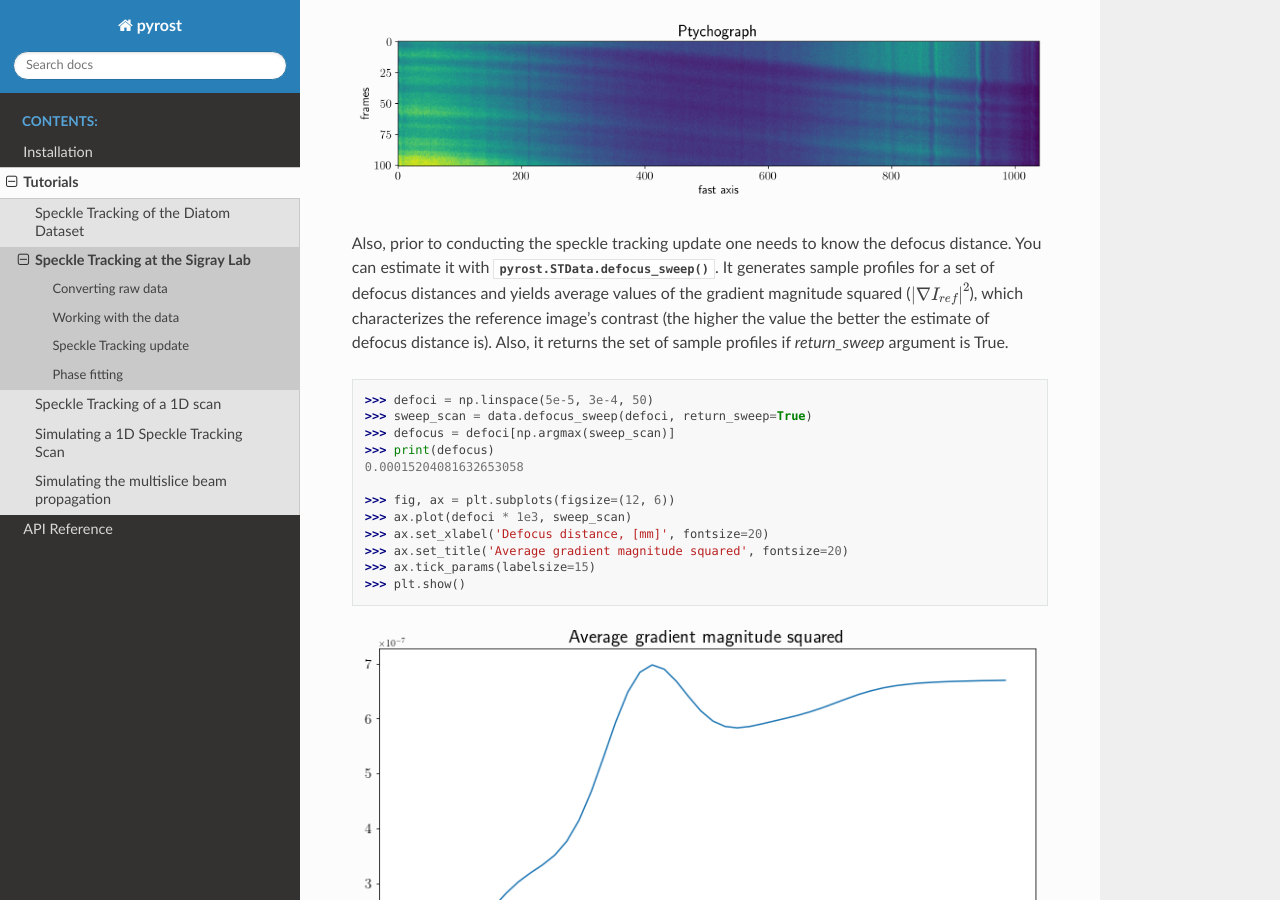
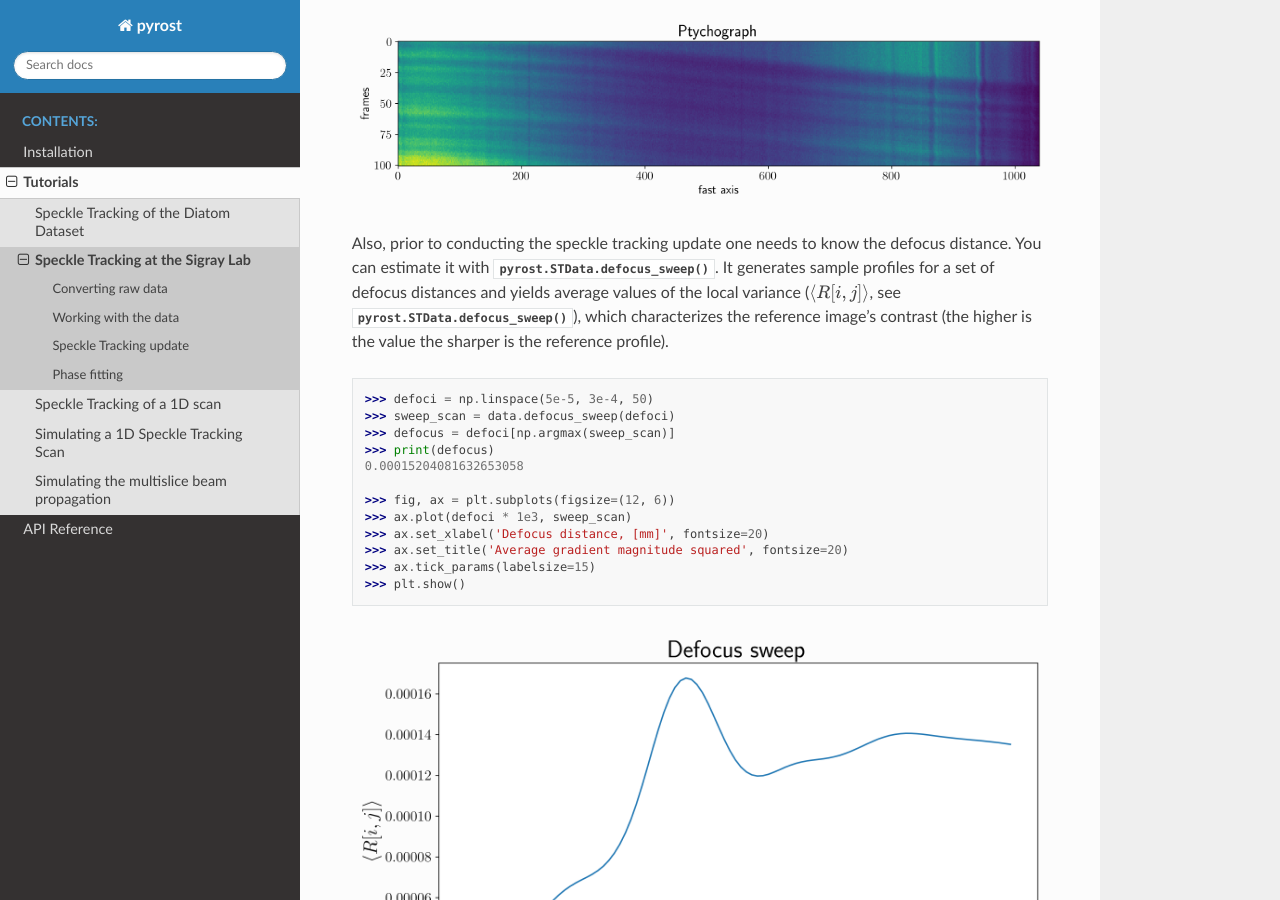
Before and after one commit to simply-nicky/pyrost, a Sphinx documentation site: the page built from docs/tutorials/sigray.rst, in a window 1280 px wide and 900 px high, scrolled down 947 px. Built offline with Sphinx 7.4.7 and the Read the Docs theme 2.0.0, drawn with Linux system fonts in a browser that asks for light colours.

Commit message:
Documentation updated

```diff
--- a/docs/tutorials/sigray.rst
+++ b/docs/tutorials/sigray.rst
@@ -49,15 +49,14 @@ and crop it using a region of interest as follows:
 Also, prior to conducting the speckle tracking update one needs to know the
 defocus distance. You can estimate it with :func:`pyrost.STData.defocus_sweep`.
 It generates sample profiles for a set of defocus distances and yields average values
-of the gradient magnitude squared (:math:`\left| \nabla I_{ref} \right|^2`), which
-characterizes the reference image's contrast (the higher the value the better the
-estimate of defocus distance is). Also, it returns the set of sample profiles if
-`return_sweep` argument is True.
+of the local variance (:math:`\left< R[i, j] \right>`, see
+:func:`pyrost.STData.defocus_sweep`), which characterizes the reference image's
+contrast (the higher is the value the sharper is the reference profile).
 
 .. doctest::
 
     >>> defoci = np.linspace(5e-5, 3e-4, 50) # doctest: +SKIP
-    >>> sweep_scan = data.defocus_sweep(defoci, return_sweep=True)
+    >>> sweep_scan = data.defocus_sweep(defoci)
     >>> defocus = defoci[np.argmax(sweep_scan)] # doctest: +SKIP
     >>> print(defocus) # doctest: +SKIP
     0.00015204081632653058
```
Also changed, not shown: docs/tutorials/diatom.rst (+4 -4 lines), docs/figures/sweep_scan_sigray.png, 1 other file.
